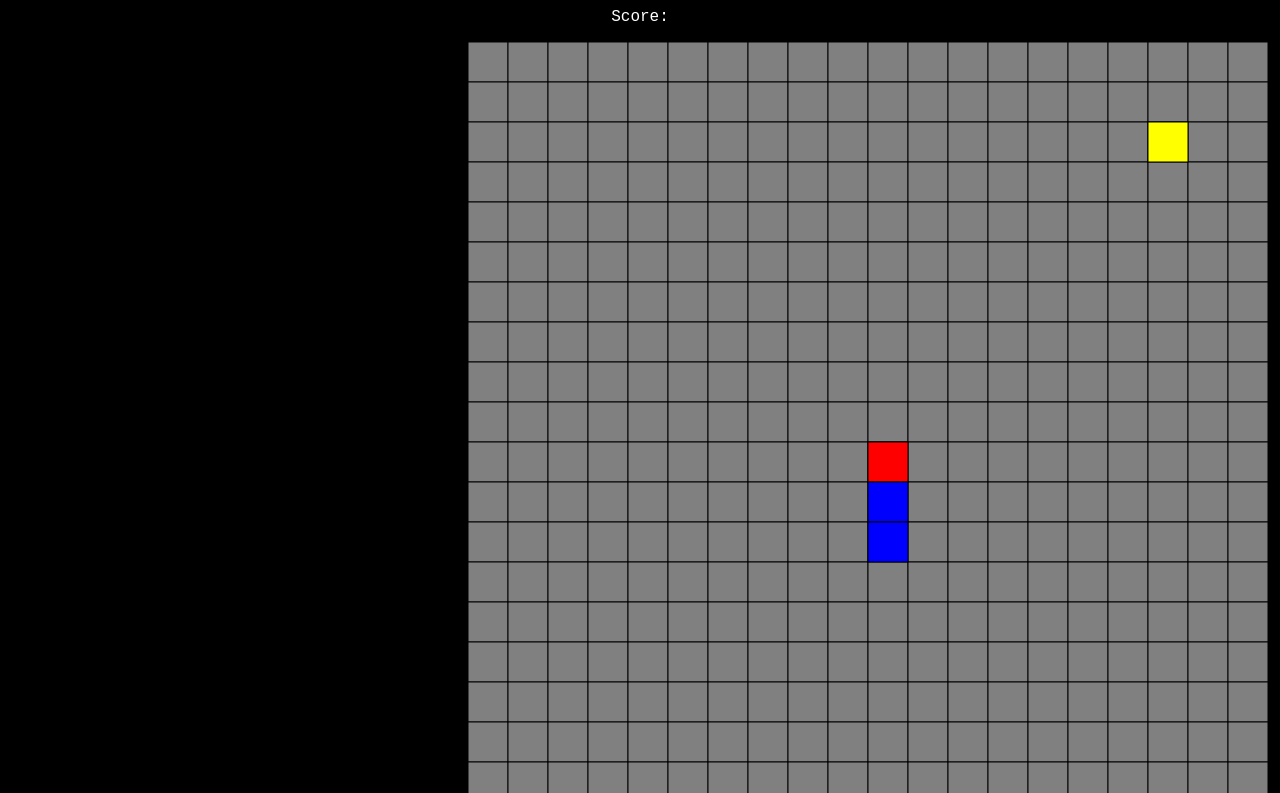
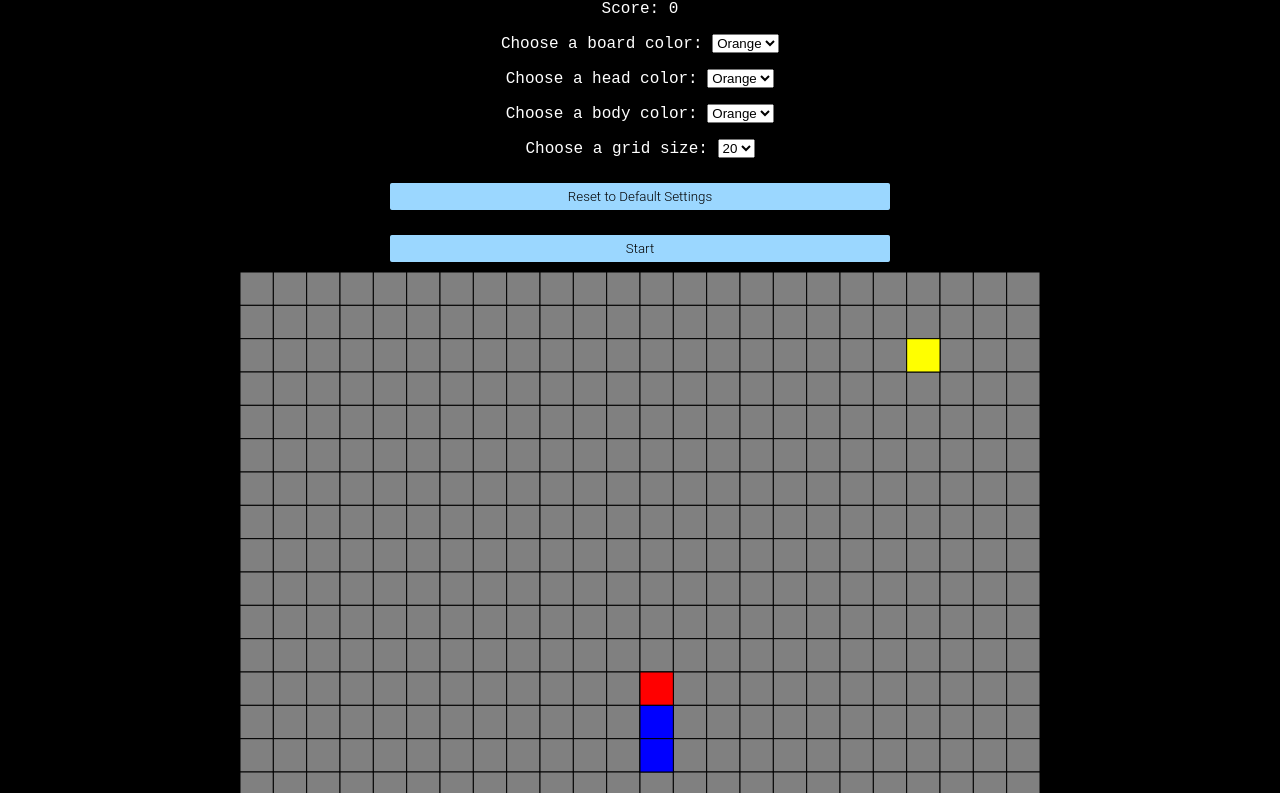
Before and after one commit to lightningbolts/Snake-Game, a plain HTML site: page index.html in a window 1280 px wide. Shown: the part 58-851 px from the top of the page. Drawn offline with Linux system fonts and the light colour scheme.

Commit message:
Multiple features in snake game now. Changes include board color, head color, body color, and grid size, along with some general improvements and refactoring. Next time, need to refactor more.

```diff
--- a/Snake_Game.css
+++ b/Snake_Game.css
@@ -2,21 +2,43 @@ body {
     text-align: center;
     background: black;
     font-family: 'Courier New', Courier, monospace;
-    color: white
+    color: white;
+    margin: auto;
 }
 
 .button1 {
     padding: 5px;
     margin-bottom: 10px;
-    border: 0.1em solid white;
+    border: 0.1em solid rgb(155, 215, 255);
     border-radius: 0.12em;
     box-sizing: border-box;
     text-decoration: none;
     font-family: 'Roboto', sans-serif;
+    background:rgb(155, 215, 255);
     font-weight: 300;
-    color: black;
-    text-align: center
+    margin-top: 25px;
+    display: block;
+    margin-left: auto;
+    margin-right: auto;
+    width: 500px;
+    color: rgb(0, 0, 0);
+    text-align: center;
+    transition: all 0.2s;
 
+}
+
+/*#dropdown {
+    display: flex;
+    width: 30%;
+}
+
+#buttondiv {
+    display: flex;
+    width: 30%;
+}*/
+
+canvas {
+    border: royalblue;
 }
 
 .button1:hover {
--- a/Snake_Game.js
+++ b/Snake_Game.js
@@ -1,5 +1,6 @@
-const SQUARE_DIMENSION = 20;
-const SNAKE_COLOR = "blue";
+let SQUARE_DIMENSION = 24;
+let SNAKE_COLOR = "blue";
+let headColor = "red";
 let boardColor = "grey";
 let score = 0;
 
@@ -14,8 +15,40 @@ let cellHeight = canvasElement.height / SQUARE_DIMENSION;
 
 ctx.fillStyle = "pink";
 
+function defaultButton() {
+    SQUARE_DIMENSION = 24;
+    cellWidth = canvasElement.width / SQUARE_DIMENSION;
+    cellHeight = canvasElement.height / SQUARE_DIMENSION;
+    SNAKE_COLOR = "blue";
+    headColor = "red";
+    boardColor = "grey";
+    console.log(SQUARE_DIMENSION)
+    console.log(SNAKE_COLOR)
+    console.log(headColor)
+    console.log(boardColor)
+    initializeGame()
+}
+
 function onColorChange(value) {
     boardColor = value
+    initializeGame()
+}
+
+function onHeadColorChange(value) {
+    headColor = value
+    initializeGame()
+}
+
+function onBodyColorChange(value) {
+    SNAKE_COLOR = value
+    initializeGame()
+}
+
+function onBoardSizeChange(value) {
+    SQUARE_DIMENSION = parseInt(value)
+    cellWidth = canvasElement.width / SQUARE_DIMENSION;
+    cellHeight = canvasElement.height / SQUARE_DIMENSION;
+    console.log(SQUARE_DIMENSION)
     initializeGame()
 }
 
@@ -110,10 +143,11 @@ function drawSnake(reset) {
         }
         drawFood()
         score = score + 1
+        scoreCounter();
     }
     for (let segmentIndex = 0; segmentIndex < snake.segments.length; segmentIndex++) {
         if (segmentIndex === 0) {
-            ctx.fillStyle = "red";
+            ctx.fillStyle = headColor;
         } else {
             ctx.fillStyle = SNAKE_COLOR
         }
@@ -124,9 +158,19 @@ function drawSnake(reset) {
     }
 }
 
+function scoreCounter() {
+    let newText = document.getElementById("score");
+    newText.innerHTML = "Score: " + score;
+}
+
 function updateFoodPosition() {
-    food.x = Math.floor(Math.random() * (SQUARE_DIMENSION - 2) + 1);
-    food.y = Math.floor(Math.random() * (SQUARE_DIMENSION - 2) + 1);
+    food.x = Math.floor(Math.random() * (SQUARE_DIMENSION - 3) + 1);
+    food.y = Math.floor(Math.random() * (SQUARE_DIMENSION - 3) + 1);
+}
+
+function resetScore() {
+    score = 0
+    scoreCounter()
 }
 
 function handleKeyDown(event) {
@@ -142,12 +186,19 @@ function handleKeyDown(event) {
     console.log(event)
 }
 function initializeGame() {
+    resetText()
     drawBoard();
     resetSnake()
     drawSnake(false);
     updateFoodPosition()
     drawFood()
+    resetScore()
     document.addEventListener('keydown', handleKeyDown);
+}
+
+function resetText() {
+    let newText = document.getElementById("score")
+    newText.innerHTML = "Score: "
 }
 
 initializeGame()
--- a/index.html
+++ b/index.html
@@ -1,12 +1,13 @@
 <link rel="stylesheet" href="Snake_Game.css">
 
 <body>
+    <div>
     <h1>Snake Game!</h1>
     <p id="score">Score:</p>
+    <div id="dropdown">
     <label for="color">Choose a board color:</label>
 
     <select id="color" onchange="onColorChange(value)">
-        <option value="">--Please choose an option--</option>
         <option value="orange">Orange</option>
         <option value="pink">Pink</option>
         <option value="black">Black</option>
@@ -14,8 +15,43 @@
         <option value="green">Green</option>
         <option value="cyan">Cyan</option>
     </select>
+    <p><label for="color">Choose a head color:</label>
 
-    <button onclick="startButton()" id="start" class="button1">Start</button>
+    <select id="color" onchange="onHeadColorChange(value)">
+        <option value="orange">Orange</option>
+        <option value="pink">Pink</option>
+        <option value="black">Black</option>
+        <option value="white">White</option>
+        <option value="green">Green</option>
+        <option value="cyan">Cyan</option>
+    </select></p>
+    <p><label for="color">Choose a body color:</label>
+
+        <select id="color" onchange="onBodyColorChange(value)">
+            <option value="orange">Orange</option>
+            <option value="pink">Pink</option>
+            <option value="black">Black</option>
+            <option value="white">White</option>
+            <option value="green">Green</option>
+            <option value="cyan">Cyan</option>
+        </select></p>
+
+        <p><label for="color">Choose a grid size:</label>
+
+            <select id="color" onchange="onBoardSizeChange(value)">
+                <option value="20">20</option>
+                <option value="30">30</option>
+                <option value="40">40</option>
+                <option value="50">50</option>
+                <option value="60">60</option>
+                <option value="70">70</option>
+            </select></p>
+
+    </div>
+    <div id="buttondiv"><button onclick="defaultButton()" id="defaultButton" class="button1">Reset to Default Settings</button>
+
+        <button onclick="startButton()" id="start" class="button1">Start</button></div>
+    </div>
     <canvas id="canvas"></canvas>
     <script src="Snake_Game.js"></script>
 </body>
```
